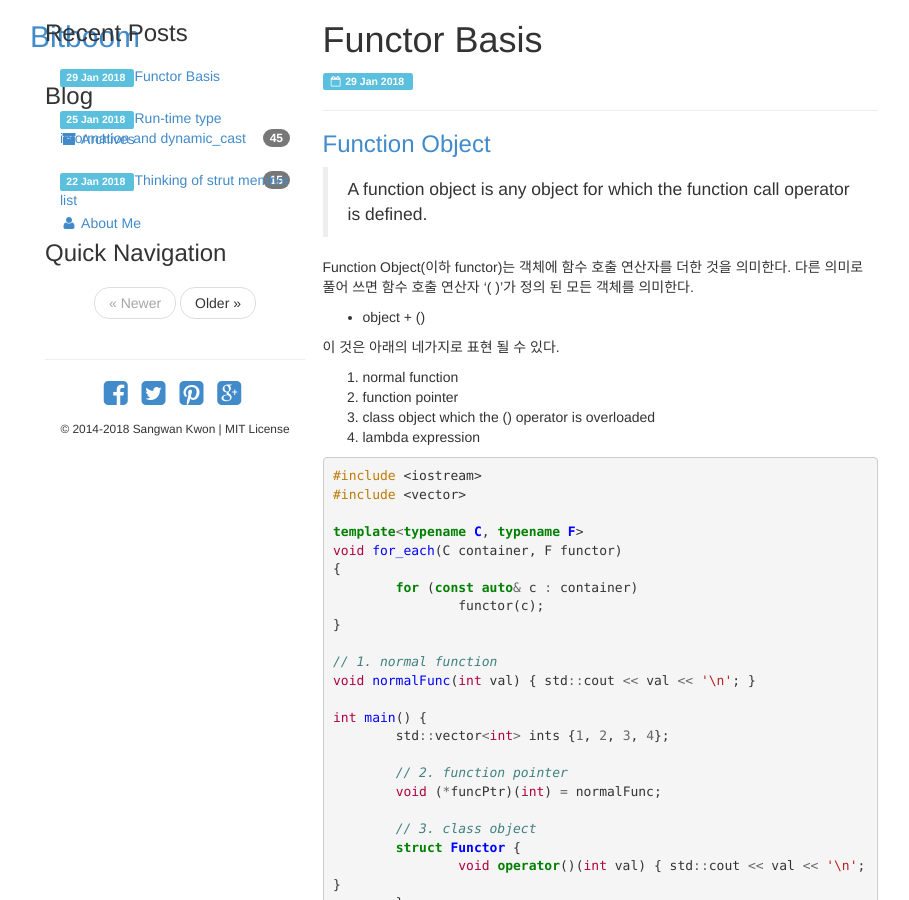
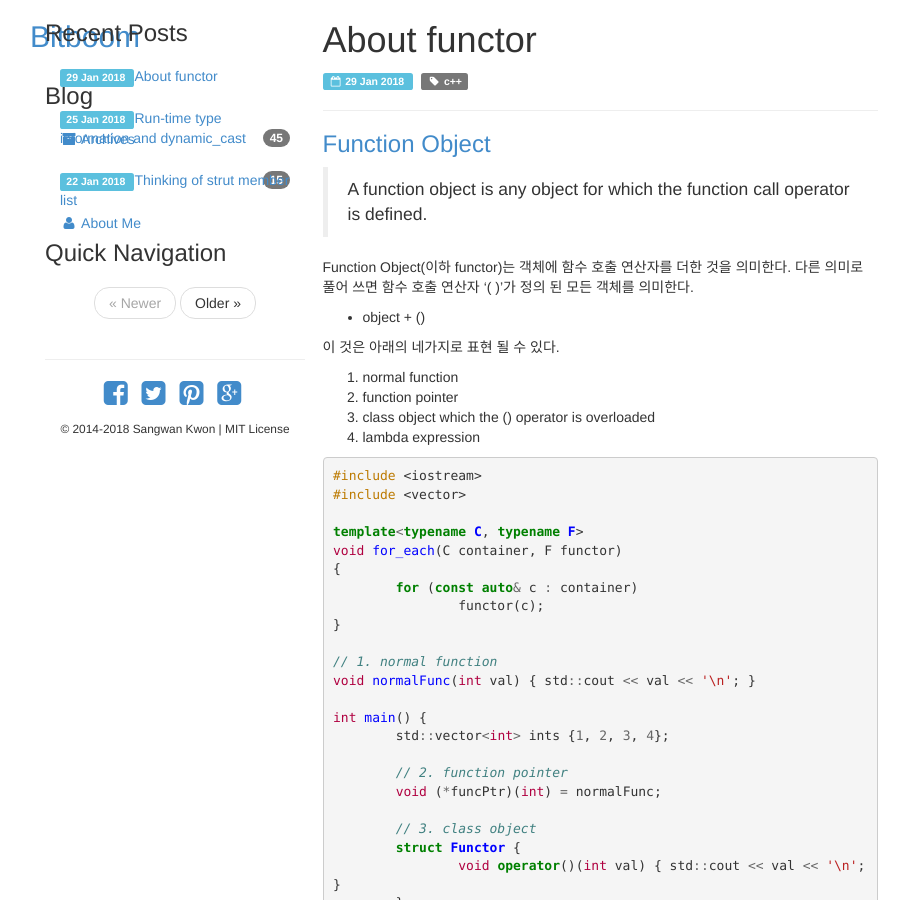
Before and after one commit to bitboom/bitboom.github.io, a Jekyll site: the page built from _posts/2018-01-29-functor-basis.md, in a window 1280 px wide and 900 px high. Shown: the whole window, without its empty margins (40-949 px from the left). Built offline with Jekyll 4.4.1, drawn with Linux system fonts in a browser that asks for light colours.

Commit message:
Update 2018-01-29-functor-basis.md

```diff
--- a/_posts/2018-01-29-functor-basis.md
+++ b/_posts/2018-01-29-functor-basis.md
@@ -1,3 +1,9 @@
+---
+layout: post
+title: About functor
+tags: [c++]
+---
+
 ### [Function Object][1]
 > A function object is any object for which the function call operator is defined.
 
```
